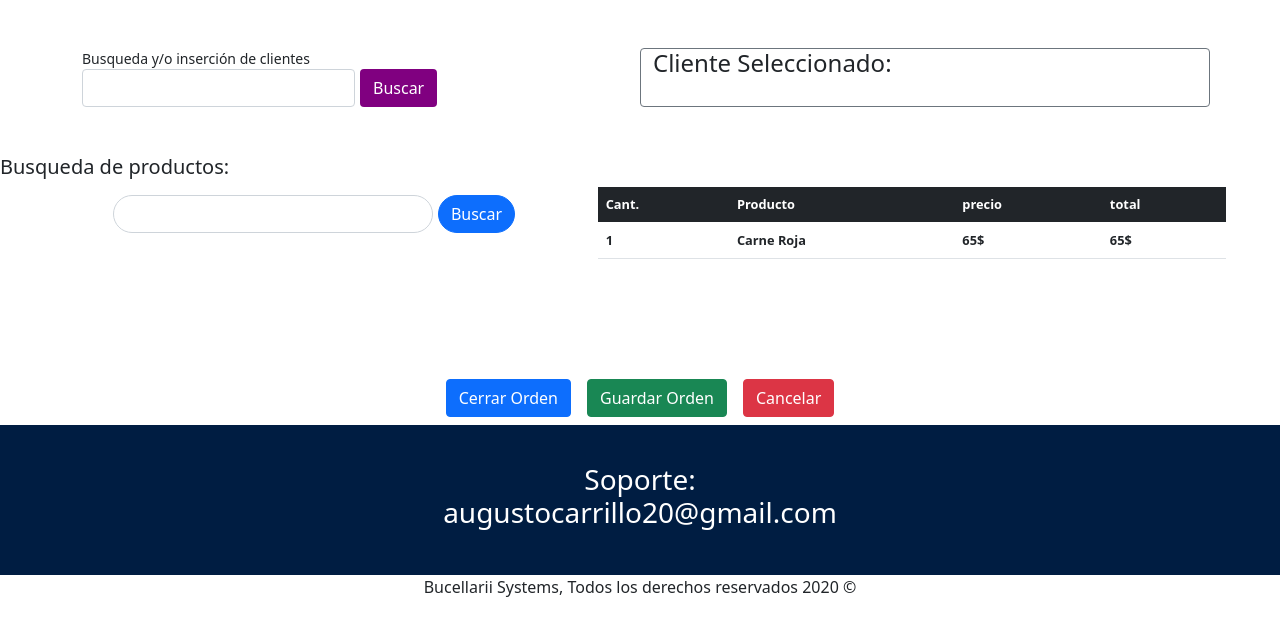
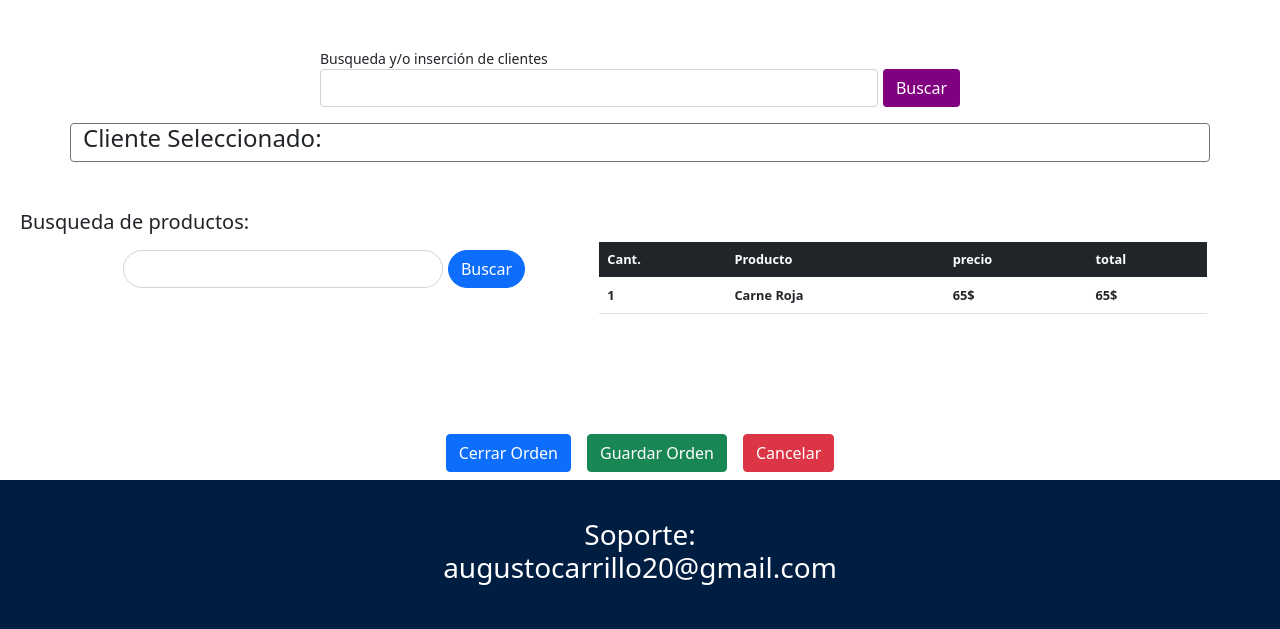
Before and after one commit to Joystickero17/bucellarii, a Django app: page /ventas/insert in a window 1280 px wide. Shown: the part 106-735 px from the top of the page. Run offline with Django 3.2, Linux system fonts and the light colour scheme; data that the repository does not hold is empty; some libraries are stand-ins or nearby versions.

Commit message:
added client container and product container

```diff
--- a/core/static/js/query-clients.js
+++ b/core/static/js/query-clients.js
@@ -68,7 +68,7 @@ class ProductListView extends ListView{
 class ClientesListView extends ListView{
     htmlSingleElement(data){
         var htmlText = `<div class="card border-dark mb-3" style="max-width: 18rem;">
-              <div class="card-header">${data.name}</div>
+              <div class="card-header">${data.name} ${data.last_name}</div>
               <div class="card-body text-dark">
 
             <p class="card-text">identidad: ${data.cedula}</p>
--- a/core/templates/core/venta_form.html
+++ b/core/templates/core/venta_form.html
@@ -3,21 +3,24 @@
 
 {% block content %}
 <div class="container">
-    <div class="row mt-5 justify-content-center">
-      <div class="d-flex col-6 align-items-end">
+    <div class="row mt-5 justify-content-center d-flex flex-column">
+      <div class="d-flex col-12 align-items-end justify-content-center">
         <div class="d-flex flex-column mr-2 col-6">
           <small> Busqueda y/o inserción de clientes</small>
           <input type="text" class="form-control" name="" id="clients-search">
         </div>
         <button class="btn btn-purple" id="clients-search-btn">Buscar</button>
       </div>
-      <div class="col-6 border border-secondary client-list-search rounded" id="client-list-results">
+      <div class="col-12 mt-3 border border-secondary client-list-search rounded" >
         <h4>Cliente Seleccionado:</h4>
+        <div class='d-flex flex-nowrap' id="client-list-results">
+
+        </div>
 
 </div>
       </div>
     </div>
-    <div class="row mt-5 justify-content-center">
+    <div class="row mt-5 mx-2 justify-content-center">
       <h5>Busqueda de productos:</h5>
         <div class="col-5 product-list-search rounded">
 
```
